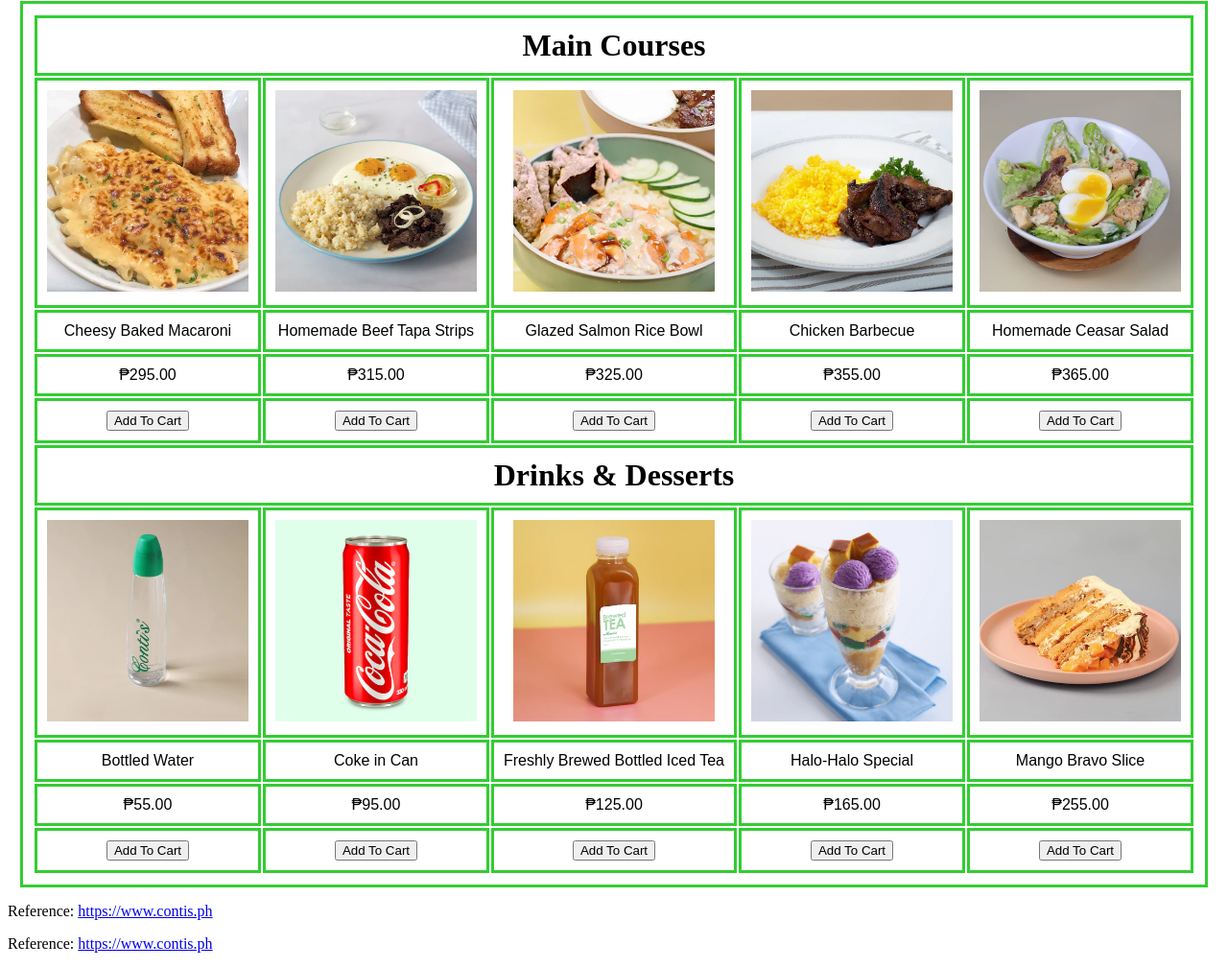
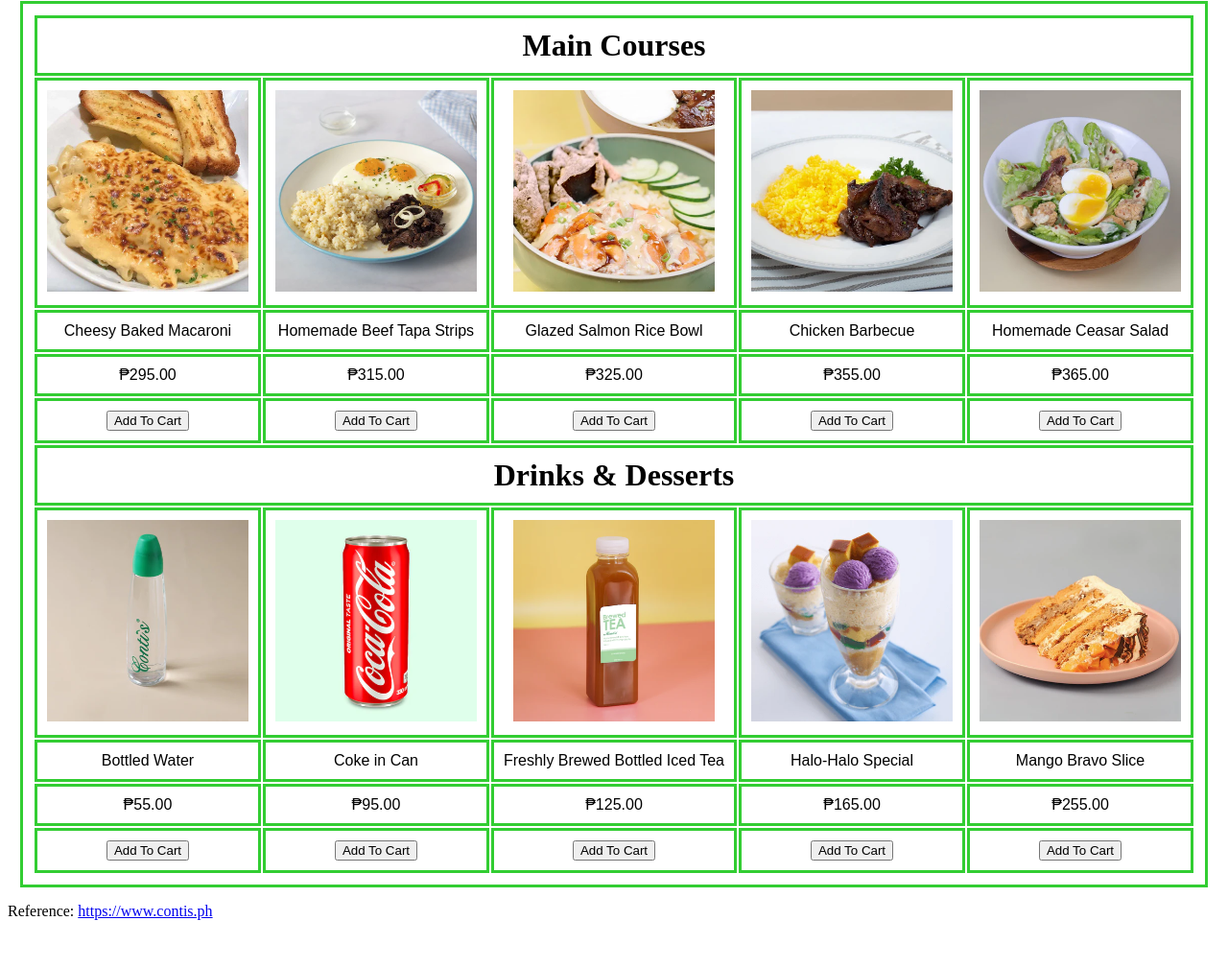
Before and after one commit to Ced-jpg/-ICT9Ruby_Q2SW2_Clar_Angelo, a plain HTML site: page index.html in a window 1280 px wide. Shown: the part 145-1154 px from the top of the page at 96% size. After the commit the page ends 1120 px from the top, so only its background shows below. Drawn offline with Linux system fonts and the light colour scheme.

Commit message:
index.html

```diff
--- a/index.html
+++ b/index.html
@@ -92,11 +92,3 @@
 
 	</body>
 </html>
-
-
-		</table>
-
-		<p>Reference: <a href="https://www.contis.ph"> https://www.contis.ph</a></p>
-
-	</body>
-</html>
```
